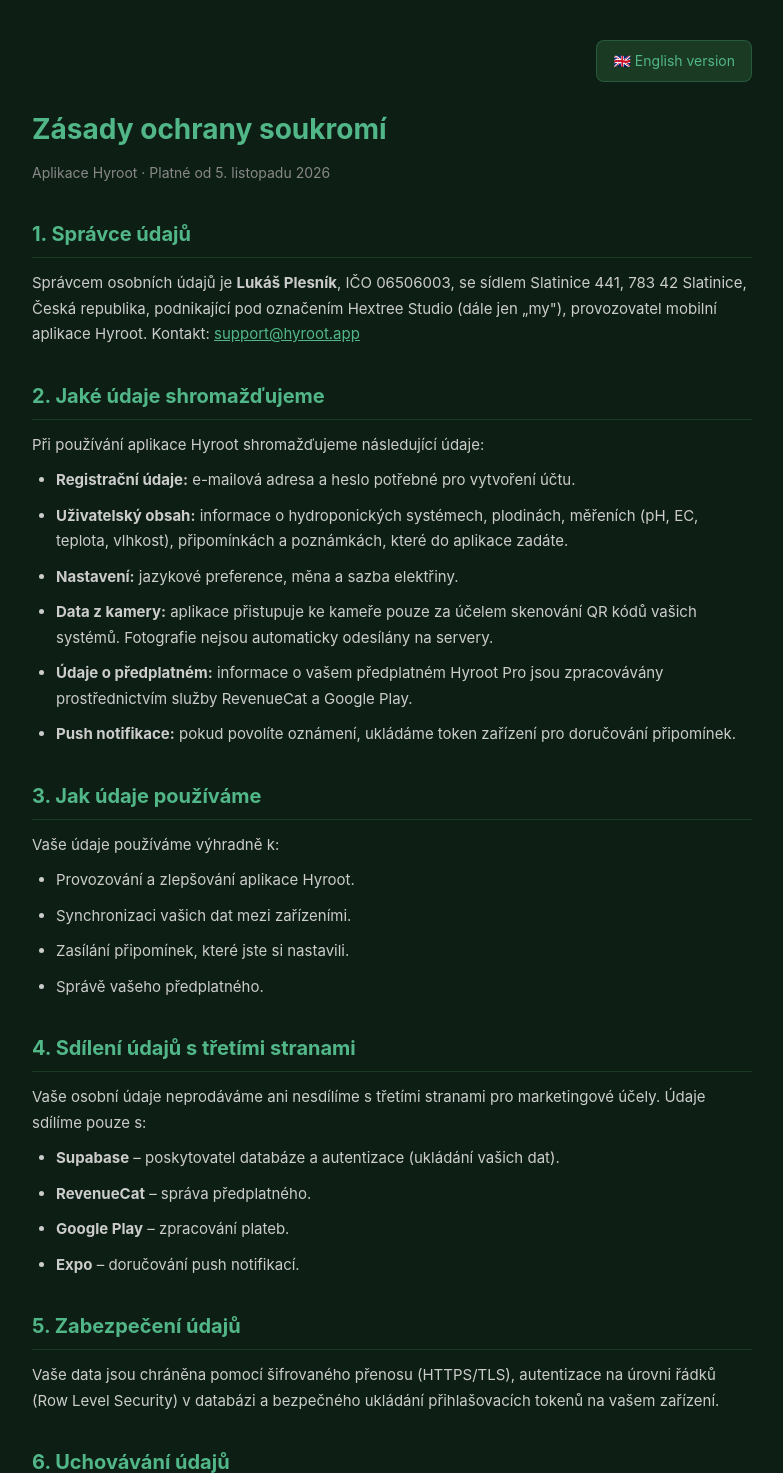
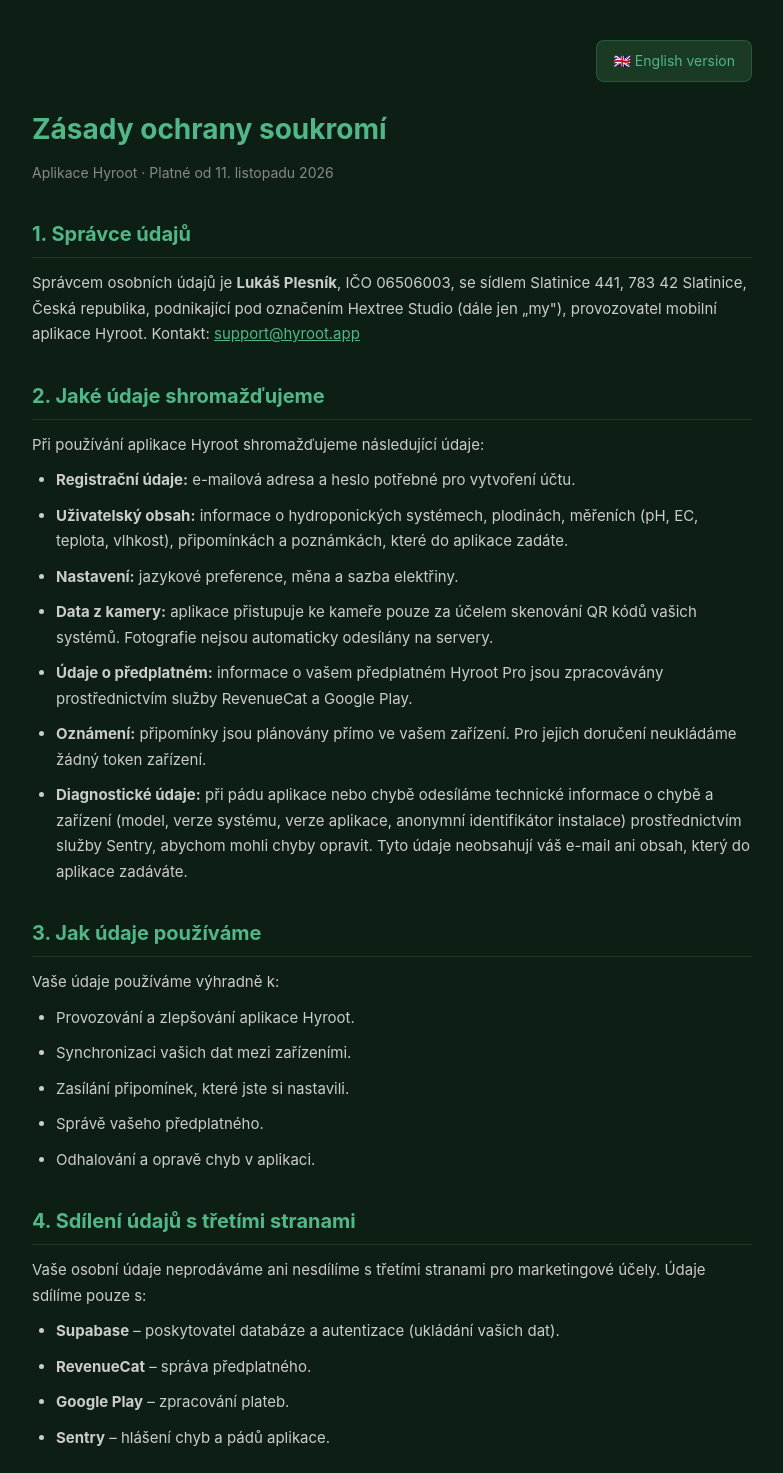
Before and after one commit to HexTreeStudio/hyrootapp, an Astro site: page / in a window 1280 px wide. Shown: the top 1473 px of the page, without its empty margins (248-1031 px from the left). Built offline with nearby package versions, Linux system fonts and the light colour scheme; Astro itself is replaced by a stand-in of ours.

Commit message:
fix: update effective dates and clarify notification handling in privacy policy

```diff
--- a/src/pages/index.astro
+++ b/src/pages/index.astro
@@ -43,7 +43,7 @@ import Layout from '../layouts/Layout.astro';
     <!-- CZECH -->
     <div id="cs" class="section">
       <h1>Zásady ochrany soukromí</h1>
-      <p class="subtitle">Aplikace Hyroot · Platné od 5. listopadu 2026</p>
+      <p class="subtitle">Aplikace Hyroot · Platné od 11. listopadu 2026</p>
 
       <h2>1. Správce údajů</h2>
       <p>Správcem osobních údajů je <strong>Lukáš Plesník</strong>, IČO 06506003, se sídlem Slatinice 441, 783 42 Slatinice, Česká republika, podnikající pod označením Hextree Studio (dále jen „my"), provozovatel mobilní aplikace Hyroot. Kontakt: <a href="mailto:support@hyroot.app">support@hyroot.app</a></p>
@@ -56,7 +56,8 @@ import Layout from '../layouts/Layout.astro';
         <li><strong>Nastavení:</strong> jazykové preference, měna a sazba elektřiny.</li>
         <li><strong>Data z kamery:</strong> aplikace přistupuje ke kameře pouze za účelem skenování QR kódů vašich systémů. Fotografie nejsou automaticky odesílány na servery.</li>
         <li><strong>Údaje o předplatném:</strong> informace o vašem předplatném Hyroot Pro jsou zpracovávány prostřednictvím služby RevenueCat a Google Play.</li>
-        <li><strong>Push notifikace:</strong> pokud povolíte oznámení, ukládáme token zařízení pro doručování připomínek.</li>
+        <li><strong>Oznámení:</strong> připomínky jsou plánovány přímo ve vašem zařízení. Pro jejich doručení neukládáme žádný token zařízení.</li>
+        <li><strong>Diagnostické údaje:</strong> při pádu aplikace nebo chybě odesíláme technické informace o chybě a zařízení (model, verze systému, verze aplikace, anonymní identifikátor instalace) prostřednictvím služby Sentry, abychom mohli chyby opravit. Tyto údaje neobsahují váš e-mail ani obsah, který do aplikace zadáváte.</li>
       </ul>
 
       <h2>3. Jak údaje používáme</h2>
@@ -66,6 +67,7 @@ import Layout from '../layouts/Layout.astro';
         <li>Synchronizaci vašich dat mezi zařízeními.</li>
         <li>Zasílání připomínek, které jste si nastavili.</li>
         <li>Správě vašeho předplatného.</li>
+        <li>Odhalování a opravě chyb v aplikaci.</li>
       </ul>
 
       <h2>4. Sdílení údajů s třetími stranami</h2>
@@ -74,7 +76,7 @@ import Layout from '../layouts/Layout.astro';
         <li><strong>Supabase</strong> – poskytovatel databáze a autentizace (ukládání vašich dat).</li>
         <li><strong>RevenueCat</strong> – správa předplatného.</li>
         <li><strong>Google Play</strong> – zpracování plateb.</li>
-        <li><strong>Expo</strong> – doručování push notifikací.</li>
+        <li><strong>Sentry</strong> – hlášení chyb a pádů aplikace.</li>
       </ul>
 
       <h2>5. Zabezpečení údajů</h2>
@@ -100,7 +102,7 @@ import Layout from '../layouts/Layout.astro';
     <!-- ENGLISH -->
     <div id="en" class="section hidden">
       <h1>Privacy Policy</h1>
-      <p class="subtitle">Hyroot App · Effective from November 5, 2026</p>
+      <p class="subtitle">Hyroot App · Effective from November 11, 2026</p>
 
       <h2>1. Data Controller</h2>
       <p>The data controller is <strong>Lukáš Plesník</strong>, Company ID (IČO) 06506003, Slatinice 441, 783 42 Slatinice, Czech Republic, trading as Hextree Studio ("we"), the operator of the Hyroot mobile application. Contact: <a href="mailto:support@hyroot.app">support@hyroot.app</a></p>
@@ -113,7 +115,8 @@ import Layout from '../layouts/Layout.astro';
         <li><strong>Settings:</strong> language preferences, currency, and electricity rate.</li>
         <li><strong>Camera data:</strong> the app accesses the camera solely for scanning QR codes on your systems. Photos are not automatically sent to our servers.</li>
         <li><strong>Subscription data:</strong> information about your Hyroot Pro subscription is processed through RevenueCat and Google Play.</li>
-        <li><strong>Push notifications:</strong> if you enable notifications, we store a device token to deliver your reminders.</li>
+        <li><strong>Notifications:</strong> reminders are scheduled directly on your device. We do not store any device token to deliver them.</li>
+        <li><strong>Diagnostic data:</strong> when the app crashes or an error occurs, we send technical information about the error and device (model, OS version, app version, an anonymous installation identifier) through Sentry so we can fix it. This data does not include your email or the content you enter into the app.</li>
       </ul>
 
       <h2>3. How We Use Your Data</h2>
@@ -123,6 +126,7 @@ import Layout from '../layouts/Layout.astro';
         <li>Synchronize your data across devices.</li>
         <li>Send reminders that you have set up.</li>
         <li>Manage your subscription.</li>
+        <li>Detect and fix errors in the app.</li>
       </ul>
 
       <h2>4. Third-Party Sharing</h2>
@@ -131,7 +135,7 @@ import Layout from '../layouts/Layout.astro';
         <li><strong>Supabase</strong> – database and authentication provider (storing your data).</li>
         <li><strong>RevenueCat</strong> – subscription management.</li>
         <li><strong>Google Play</strong> – payment processing.</li>
-        <li><strong>Expo</strong> – push notification delivery.</li>
+        <li><strong>Sentry</strong> – error and crash reporting.</li>
       </ul>
 
       <h2>5. Data Security</h2>
```
